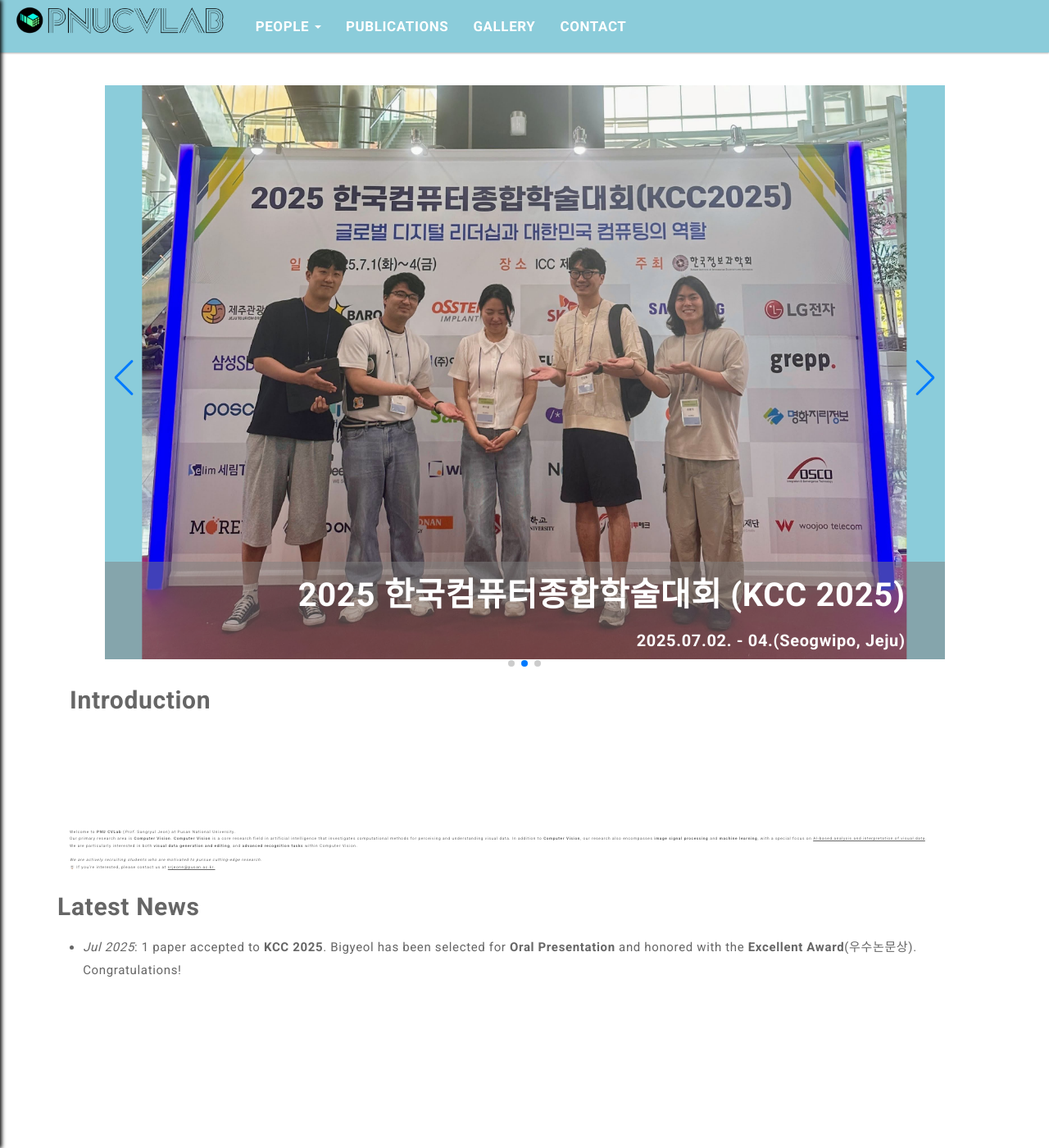
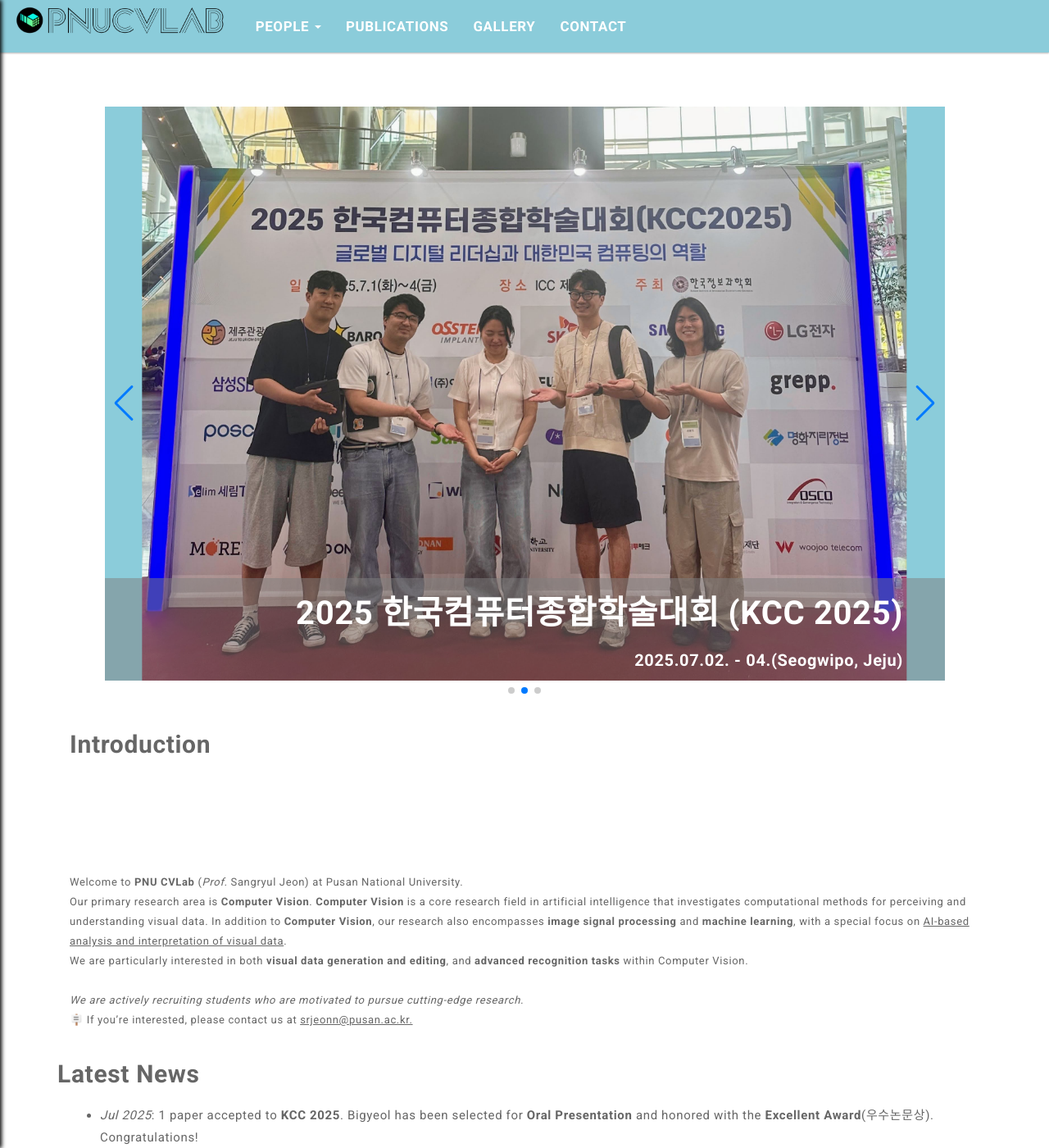
Before and after one commit to pnucvlab/pnucvlab.github.io, a Jekyll site: the page built from index.html, in a window 1280 px wide and 1400 px high. Shown: the whole window at 82% size. Built offline with Jekyll 4.4.1, drawn with Linux system fonts in a browser that asks for light colours; the list of posts is cut into pages by our own code.

Commit message:
Edit Home

```diff
--- a/assets/css/main.css
+++ b/assets/css/main.css
@@ -120,8 +120,9 @@
   }
 
 .container {
-	font-size: 0.6em;
-}
+	text-align: left;
+	margin-top: 2em;
+  }
 
 .navbar-default {
 	background-color: #8bccda;
--- a/index.html
+++ b/index.html
@@ -63,7 +63,7 @@
 
 <div class="container">
   <p class="home-title">Introduction</p>
-    <div class="home-intro"></div>
+  <div class="home-intro"></div>
     Welcome to <strong>PNU CVLab</strong> (<i>Prof.</i> Sangryul Jeon) at Pusan National University.<br>
     Our primary research area is <b>Computer Vision</b>. <b>Computer Vision</b> is a core research field in artificial intelligence
     that investigates computational methods for perceiving and understanding visual data. In addition to <strong>Computer Vision</strong>, our research also encompasses <strong>image signal processing</strong> and
```
